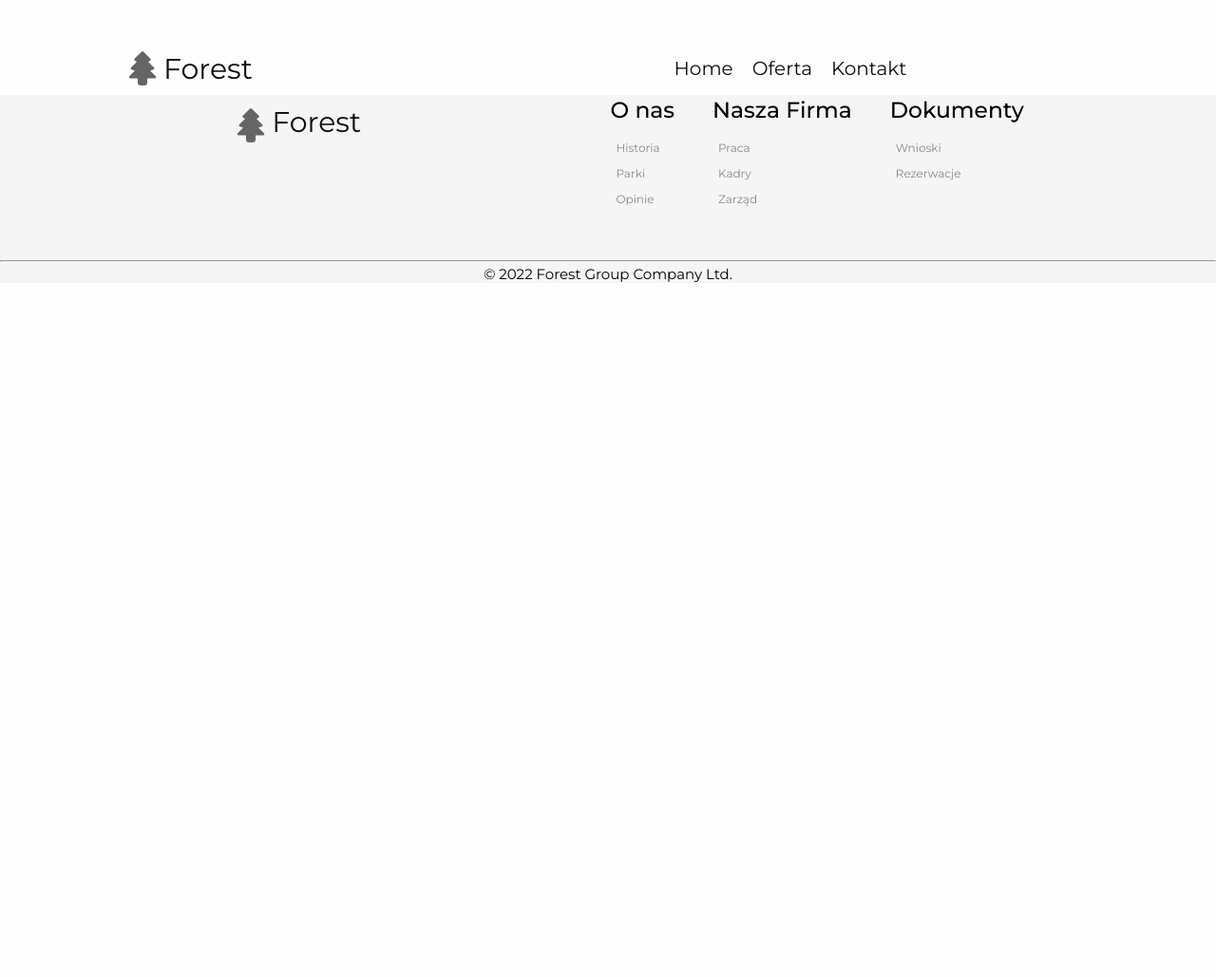
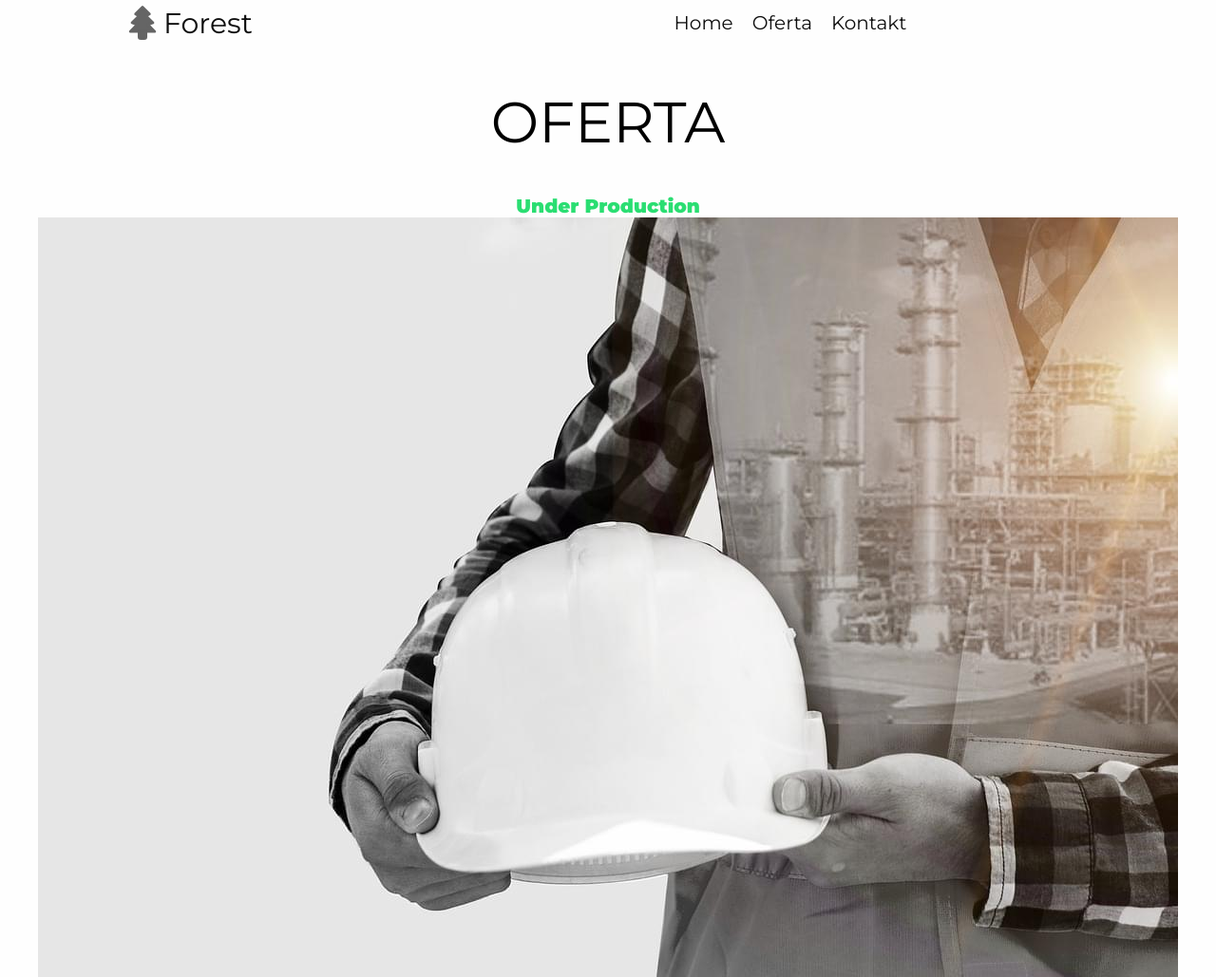
Before and after one commit to Majzerek/Forest, a website: page offers.html in a window 1280 px wide. Shown: the top 1029 px of the page at 95% size. Before the commit the page ends 800 px from the top, so only its background shows below. Drawn offline with nearby package versions, Linux system fonts and the light colour scheme.

Commit message:
underconstruction

```diff
--- a/offers.html
+++ b/offers.html
@@ -51,6 +51,16 @@
         <a href="contact.html" class="nav__item ">Kontakt</a>
     </div>
 </div>
+    <div class="offers">
+        <div class="offers__title title">
+        <h2>Oferta</h2>
+    </div>
+
+    <h1>Under Production</h1>
+<div class="offers-page wrapper">
+
+</div>
+    </div>
 
 
     <footer class="footer">
--- a/src/sass/style.scss
+++ b/src/sass/style.scss
@@ -220,11 +220,24 @@ body {
 }
 //offers
 .offers {
+	display: flex;
 	margin-top: 0.2em;
 	margin-bottom: 2em;
 	padding: 1em;
 	flex-direction: column;
 	text-align: center;
+	//page offers
+	h1 {
+			text-align: center;
+			color: c.$hover-color;
+		}
+	&-page {
+		height: 100vh;
+		background-image: url(../img/production-small.jpg);
+		background-position: center;
+		background-size: cover;
+
+	}
 	&__title {
 		display: flex;
 		flex-direction: column;
@@ -339,11 +352,12 @@ body {
 			z-index: 2;
 		}
 	}
+}
 .next {
 	font-size: 2.5rem;
 	button {
 		position: relative;
-			margin: .5em;
+		margin: 0.5em;
 		padding: 1em 1em;
 		background: none;
 
@@ -406,8 +420,6 @@ body {
 		border-top: 5px solid c.$hover-color;
 		border-left: 5px solid c.$hover-color;
 	}
-
-	}
 }
 
 // footer
@@ -452,7 +464,6 @@ body {
 			a:hover {
 				color: c.$black-text;
 			}
-
 		}
 	}
 	&__logo {
@@ -496,9 +507,8 @@ body {
 			color: c.$contact;
 			text-decoration: none;
 			cursor: pointer;
-			transition: color 0.3s, border .3s .2s;
+			transition: color 0.3s, border 0.3s 0.2s;
 		}
-
 
 		a:hover {
 			color: c.$hover-color;
@@ -568,6 +578,10 @@ body {
 		&__title-text {
 			font-size: 4rem;
 		}
+		&-page{
+			background-image: url(../img/production-big.jpg);
+		}
+
 	}
 	.aboutus {
 		h3 {
```
Also changed, not shown: contact.html (+5 -4 lines), dist/css/style.min.css, dist/img/production-big.jpg (added), dist/img/production-small.jpg (added), src/img/production-big.jpg (added), src/img/production-small.jpg (added), 2 other files. Lines whose indentation alone changed are shown as unchanged.
